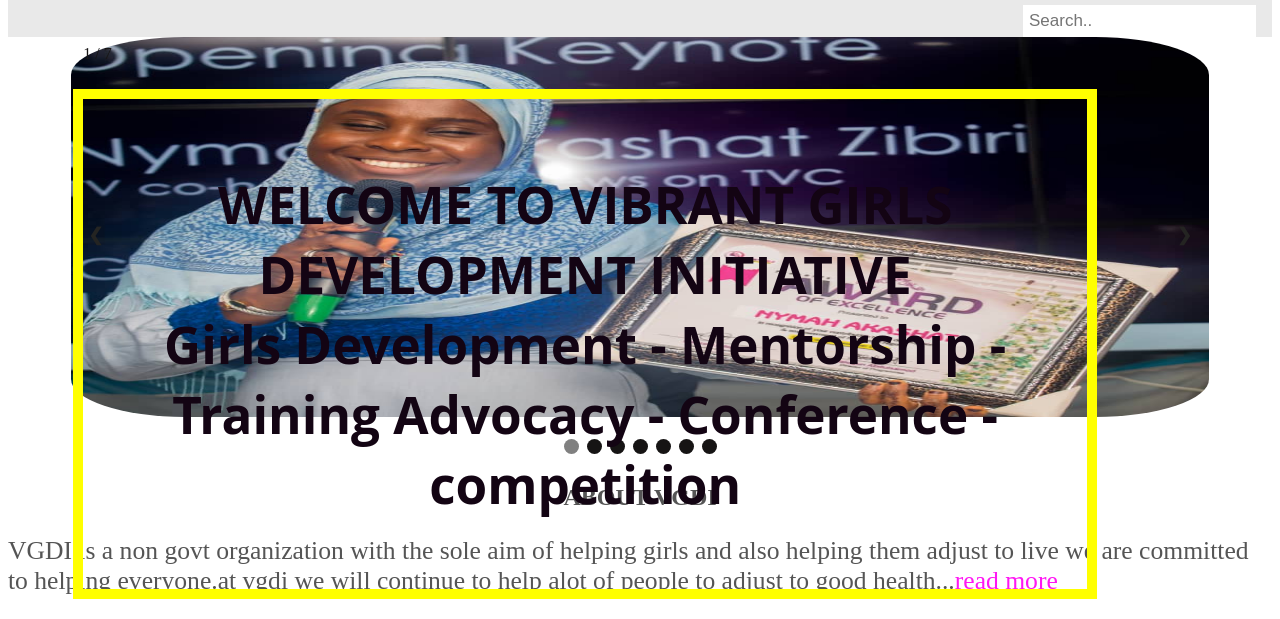
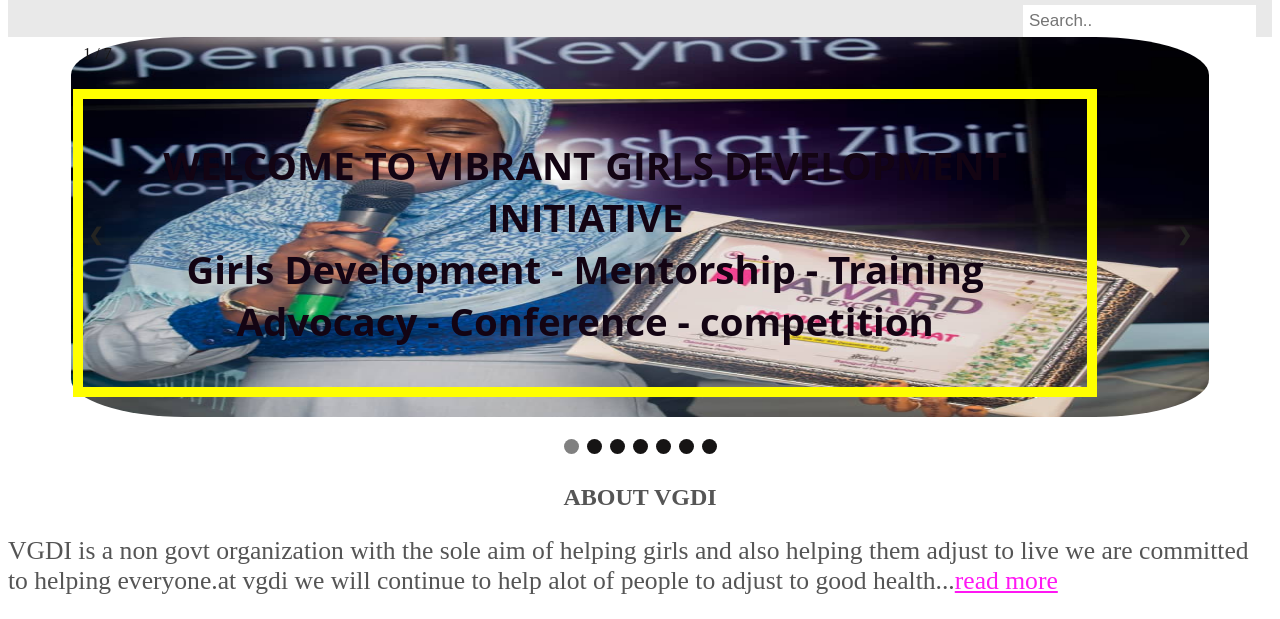
Before and after one commit to doncruzo/vibrantgirls, a plain HTML site: page index.html in a window 1280 px wide. Shown: the part 153-772 px from the top of the page. Drawn offline with Linux system fonts and the light colour scheme.

Commit message:
Update index.html

```diff
--- a/index.html
+++ b/index.html
@@ -320,9 +320,9 @@ background-blend-mode: darken}
 .text {
 
   color: rgb(19, 4, 19);
-  font: 4vw OPEN SANS;
+  font: 3vw OPEN SANS;
   font-weight: bolder;
-  padding: 70px 19px;
+  padding: 40px 19px;
   position: ABSOLUTE;
   TOP: 50px;
 
```
